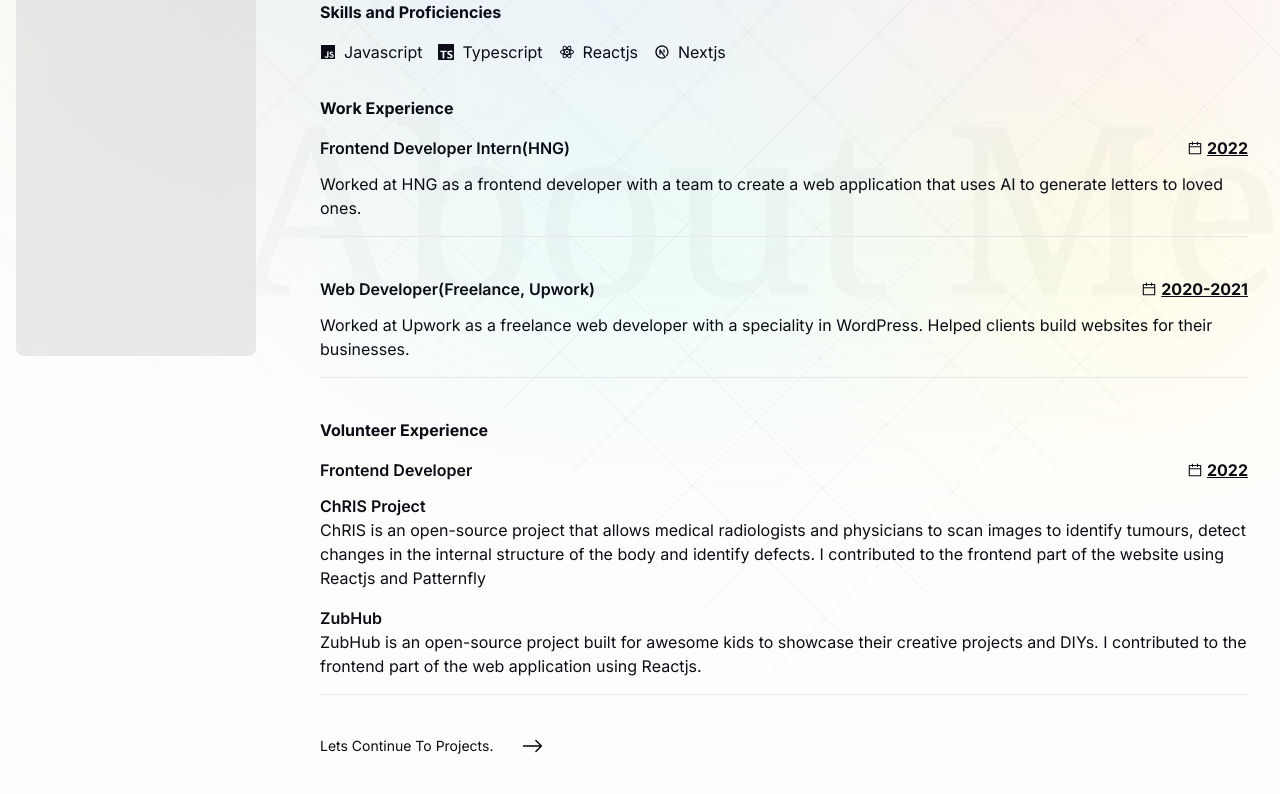
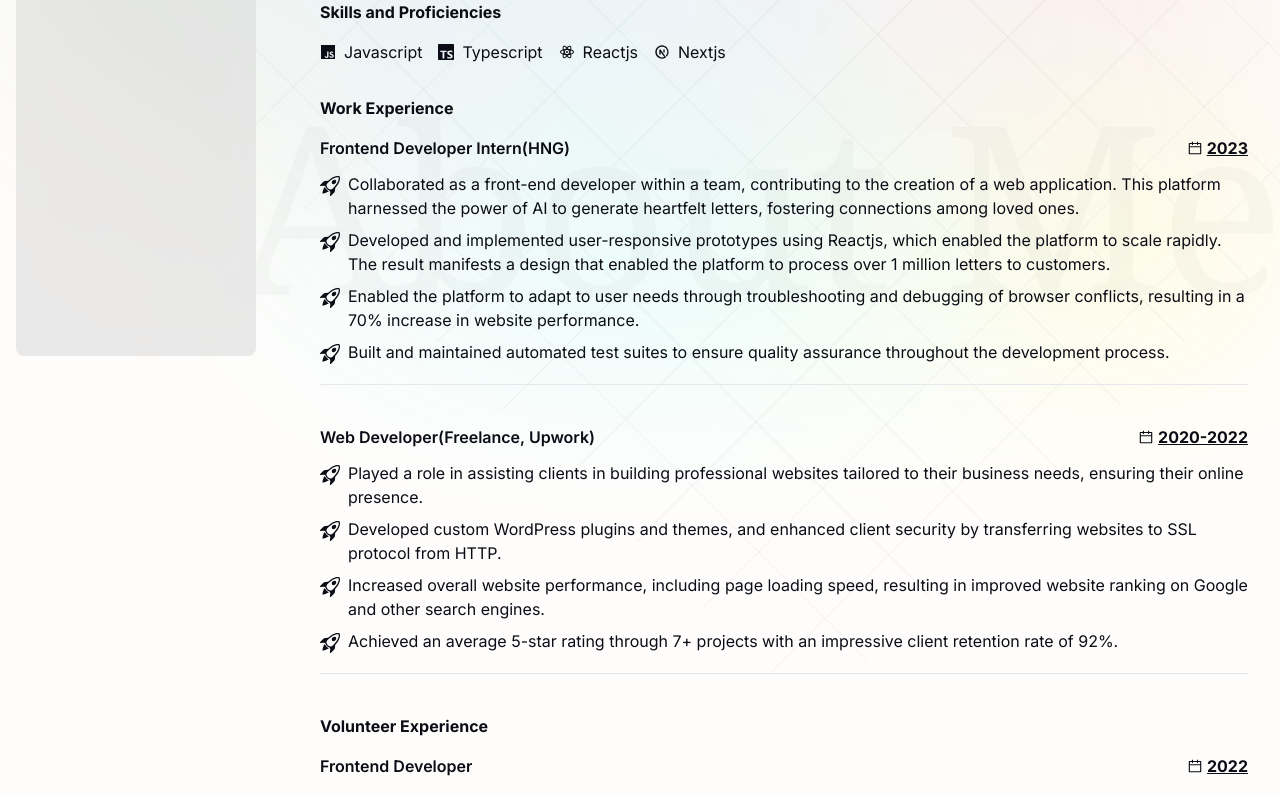
Before and after one commit to psalmuelle/psalmuelle.github.io, a Next.js app: page /about in a window 1280 px wide. Shown: the part 420-1214 px from the top of the page. Built offline with nearby package versions, Linux system fonts and the light colour scheme.

Commit message:
chores: improved about page

```diff
--- a/app/about/page.jsx
+++ b/app/about/page.jsx
@@ -9,6 +9,7 @@ import { TbBrandNextjs } from "react-icons/tb";
 import Link from "next/link";
 import { aboutIntro, experience, volunteer } from "@/components/AppData";
 import BottomNav from "@/components/BottomNav";
+import { BsRocketTakeoff } from "react-icons/bs";
 
 const AboutPage = () => {
   const skills = [
@@ -94,7 +95,18 @@ const AboutPage = () => {
                     <p>{val.year}</p>
                   </div>
                 </div>
-                <div className='mb-4'>{val.description}</div>
+                <ul className='mb-4'>
+                 {val.description.map((val)=>{
+                  return(
+                  <li className="flex justify-start items-start gap-2 my-2">
+                    <div className="bg-green-00 py-1">
+                  <BsRocketTakeoff size={20} />
+                 </div>
+                    <p className=" ">{val}</p>
+                  </li>
+                  )
+                 })}
+                </ul>
                 <hr className='mb-10' />
               </>
             );
--- a/app/projects/page.jsx
+++ b/app/projects/page.jsx
@@ -42,7 +42,7 @@ const Page = () => {
           liveUrl={projects[id]?.websiteUrl}
         />
 
-        <BottomNav path={"/about"} text={"Let's Go To My Resume."} />
+        <BottomNav path={"https://drive.google.com/file/d/1-qS_U-eIT2ucAWadMp7wYU6YW3S4Bb-S/view?usp=sharing"} text={"Let's Go To My Resume."} />
       </div>
     </ProjectBarProvider>
   );
--- a/components/AppData.js
+++ b/components/AppData.js
@@ -59,16 +59,37 @@ export const experience = [
   {
     id: "1",
     title: "Frontend Developer Intern(HNG)",
-    year: "2022",
-    description: ` Worked at HNG as a frontend developer with a team to create a web application that uses AI to generate letters to loved ones.`,
+    year: "2023",
+    description: [
+      `Collaborated as a front-end developer within a team, contributing to the creation of a web application. This platform harnessed the power of AI to generate heartfelt letters, fostering connections among loved ones.`,
+      `
+      Developed and implemented user-responsive prototypes using Reactjs, which enabled the platform to scale rapidly. The result manifests a design that enabled the platform to process over 1 million letters to customers.
+      `,
+      `
+      Enabled the platform to adapt to user needs through troubleshooting and debugging of browser conflicts, resulting in a 70% increase in website performance.
+      `,
+      `
+      Built and maintained automated test suites to ensure quality assurance throughout the development process.
+      `,
+    ],
   },
   {
     id: "2",
     title: "Web Developer(Freelance, Upwork)",
-    year: "2020-2021",
-    description: `Worked at Upwork as a
-    freelance web developer with a speciality in WordPress. Helped
-    clients build websites for their businesses.`,
+    year: "2020-2022",
+    description: [
+      ` Played a role in assisting clients in building professional websites tailored to their business needs, ensuring their online presence.`,
+      `
+      Developed custom WordPress plugins and themes, and enhanced client security by transferring websites to SSL protocol from HTTP.
+      `,
+      `
+      Increased overall website performance, including page loading speed, resulting in improved website ranking on Google and other search
+      engines.
+      `,
+      `
+      Achieved an average 5-star rating through 7+ projects with an impressive client retention rate of 92%.
+      `,
+    ],
   },
 ];
 
@@ -76,11 +97,8 @@ export const volunteer = [
   {
     id: "1",
     title: "ChRIS Project",
-    content: `ChRIS is an open-source project that allows medical
-        radiologists and physicians to scan images to identify tumours,
-        detect changes in the internal structure of the body and
-        identify defects. I contributed to the frontend part of the
-        website using Reactjs and Patternfly`,
+    content: `ChRIS is an open-source platform for computational research and medicine. I contributed to the frontend part of the
+    website using Reactjs and Patternfly`,
   },
   {
     id: "2",
```
